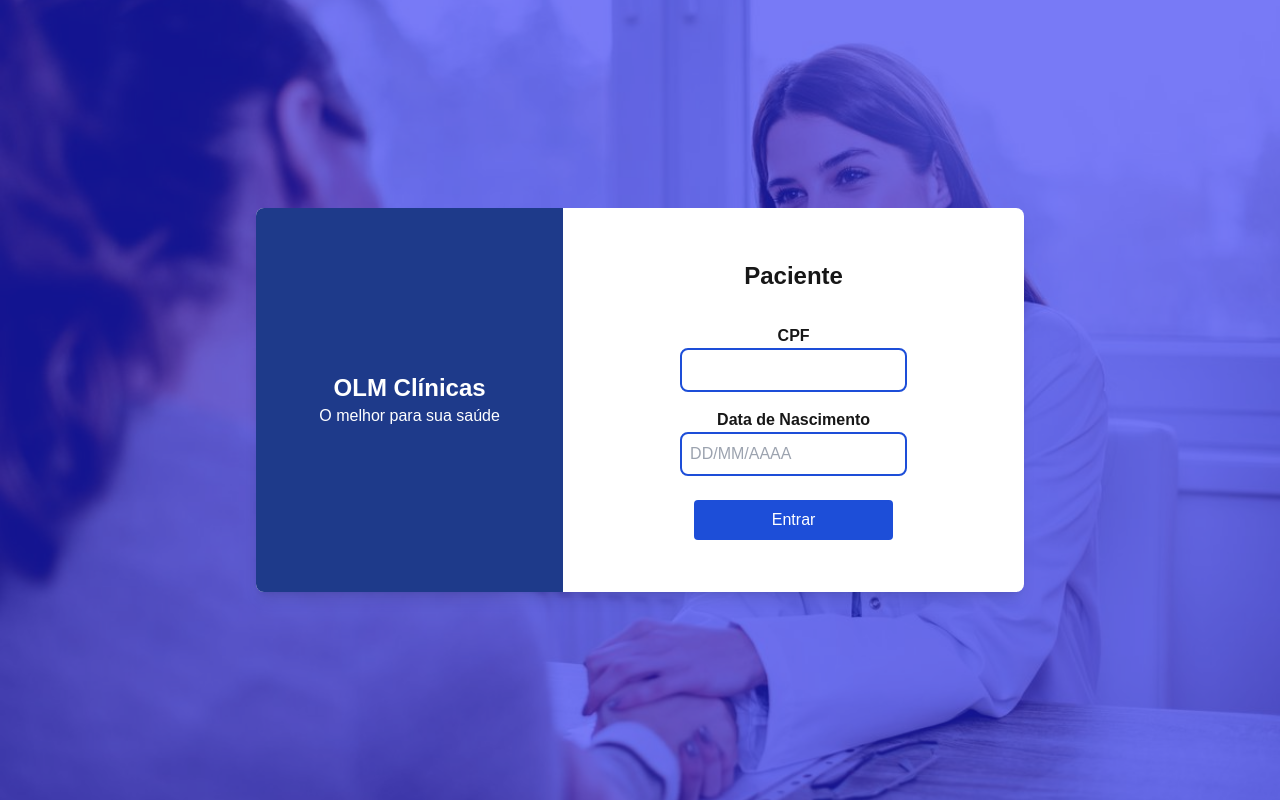
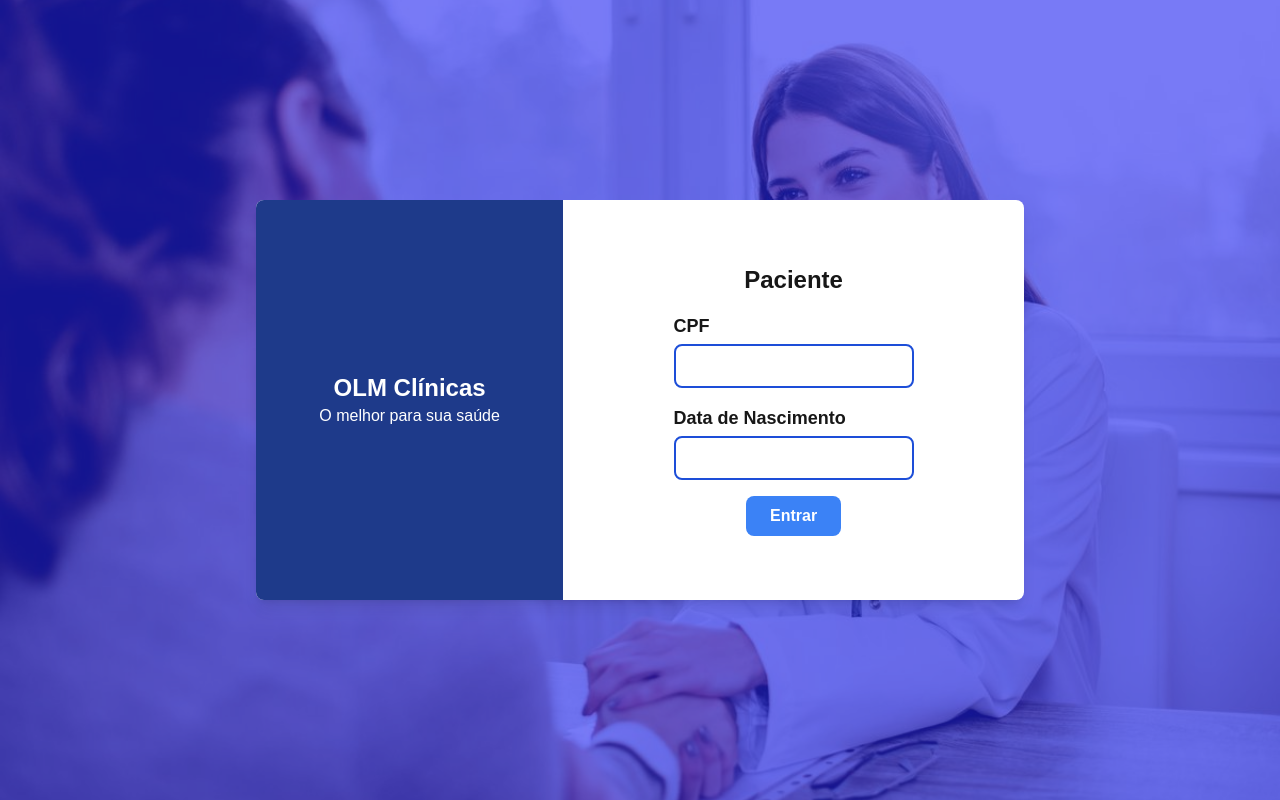
Before and after one commit to joaovitormgv/OML-Clinica-frontend, a Next.js app: page /pages/login/paciente in a window 1280 px wide. Built offline with nearby package versions, Linux system fonts and the light colour scheme.

Commit message:
feat: add CustomForm component

```diff
--- /dev/null
+++ b/src/app/components/form/customForm.tsx
@@ -0,0 +1,73 @@
+import React from "react";
+
+interface FormField {
+  label: string;
+  name: string;
+  type: string;
+}
+
+interface CustomFormProps {
+  title: string;
+  fields: FormField[];
+  buttonText: string;
+  onSubmit: (formData: Record<string, string>) => void;
+}
+
+const CustomForm: React.FC<CustomFormProps> = ({
+  title,
+  fields,
+  buttonText,
+  onSubmit,
+}) => {
+  const [formData, setFormData] = React.useState<Record<string, string>>({});
+
+  const handleInputChange = (e: React.ChangeEvent<HTMLInputElement>) => {
+    const { name, value } = e.target;
+    setFormData((prevData) => ({ ...prevData, [name]: value }));
+  };
+
+  const handleSubmit = (e: React.FormEvent<HTMLFormElement>) => {
+    e.preventDefault();
+    onSubmit(formData);
+  };
+
+  return (
+    <div className="w-full flex">
+      {/* Formulário */}
+      <div className="w-full h-auto p-8">
+        <h2 className="text-2xl font-bold mb-4 flex justify-center">{title}</h2>
+        <form
+          onSubmit={handleSubmit}
+          className="space-y-4 flex flex-col justify-center items-center"
+        >
+          {fields.map((field, index) => (
+            <div key={index} className="flex flex-col">
+              <label
+                htmlFor={field.name}
+                className="mb-1 text-lg font-semibold"
+              >
+                {field.label}
+              </label>
+              <input
+                id={field.name}
+                name={field.name}
+                type={field.type}
+                value={formData[field.name] || ""}
+                onChange={handleInputChange}
+                className="px-4 py-2 border-2 border-blue-700 rounded-lg focus:outline-none focus:border-blue-600 w-60"
+              />
+            </div>
+          ))}
+          <button
+            type="submit"
+            className="mt-4 bg-blue-500 text-white font-semibold px-6 py-2 rounded-lg hover:bg-blue-600"
+          >
+            {buttonText}
+          </button>
+        </form>
+      </div>
+    </div>
+  );
+};
+
+export default CustomForm;
--- a/src/app/pages/login/paciente/page.tsx
+++ b/src/app/pages/login/paciente/page.tsx
@@ -1,37 +1,39 @@
 "use client";
 import React from "react";
+import CustomForm from "@/app/components/form/customForm";
 
 const UserLoginPage = () => {
+  // Função que será chamada ao submeter o formulário
+  const handleLoginSubmit = (formData: Record<string, string>) => {
+    console.log("Login data:", formData);
+    // Aqui você pode lidar com o envio dos dados de login
+  };
+
   return (
     <div className="bg-[url('/assets/fundo.jpg')] bg-cover bg-center min-h-screen flex justify-center items-center">
       {/* Overlay */}
       <div className="absolute inset-0 bg-customBlue opacity-60"></div>
 
       {/* Central Block */}
-      <div className="relative w-3/5 h-96 bg-white shadow-lg rounded-lg flex">
+      <div className="relative w-3/5 h-auto bg-white shadow-lg rounded-lg flex">
         {/* Left side (2/5) */}
         <div className="w-2/5 bg-blue-900 text-white flex flex-col justify-center items-center rounded-l-lg">
           <h1 className="text-2xl font-bold">OLM Clínicas</h1>
           <h3>O melhor para sua saúde</h3>
         </div>
 
-        {/* Right side (3/5) */}
+        {/* Right side (3/5) - Usando o CustomForm */}
         <div className="w-3/5 p-8 flex flex-col justify-center items-center">
-          <h1 className="font-bold mb-8 text-2xl">Paciente</h1>
-          <label className="font-semibold">CPF</label>
-          <input
-            type="text"
-            className="mb-4 px-2 py-2 border-2 border-blue-700 rounded-lg focus:outline-none focus:border-blue-700 "
+          {/* Chama o componente CustomForm */}
+          <CustomForm
+            title="Paciente"
+            fields={[
+              { label: "CPF", name: "cpf", type: "text" },
+              { label: "Data de Nascimento", name: "birthDate", type: "text" },
+            ]}
+            buttonText="Entrar"
+            onSubmit={handleLoginSubmit}
           />
-          <label className="font-semibold">Data de Nascimento</label>
-          <input
-            type="text"
-            placeholder="DD/MM/AAAA"
-            className="mb-6 px-2 py-2 border-2 border-blue-700 rounded-lg focus:outline-none focus:border-blue-700 "
-          />
-          <button className=" bg-blue-700 text-white py-2 px-8 w-2/4 rounded hover:bg-blue-600">
-            Entrar
-          </button>
         </div>
       </div>
     </div>
```
